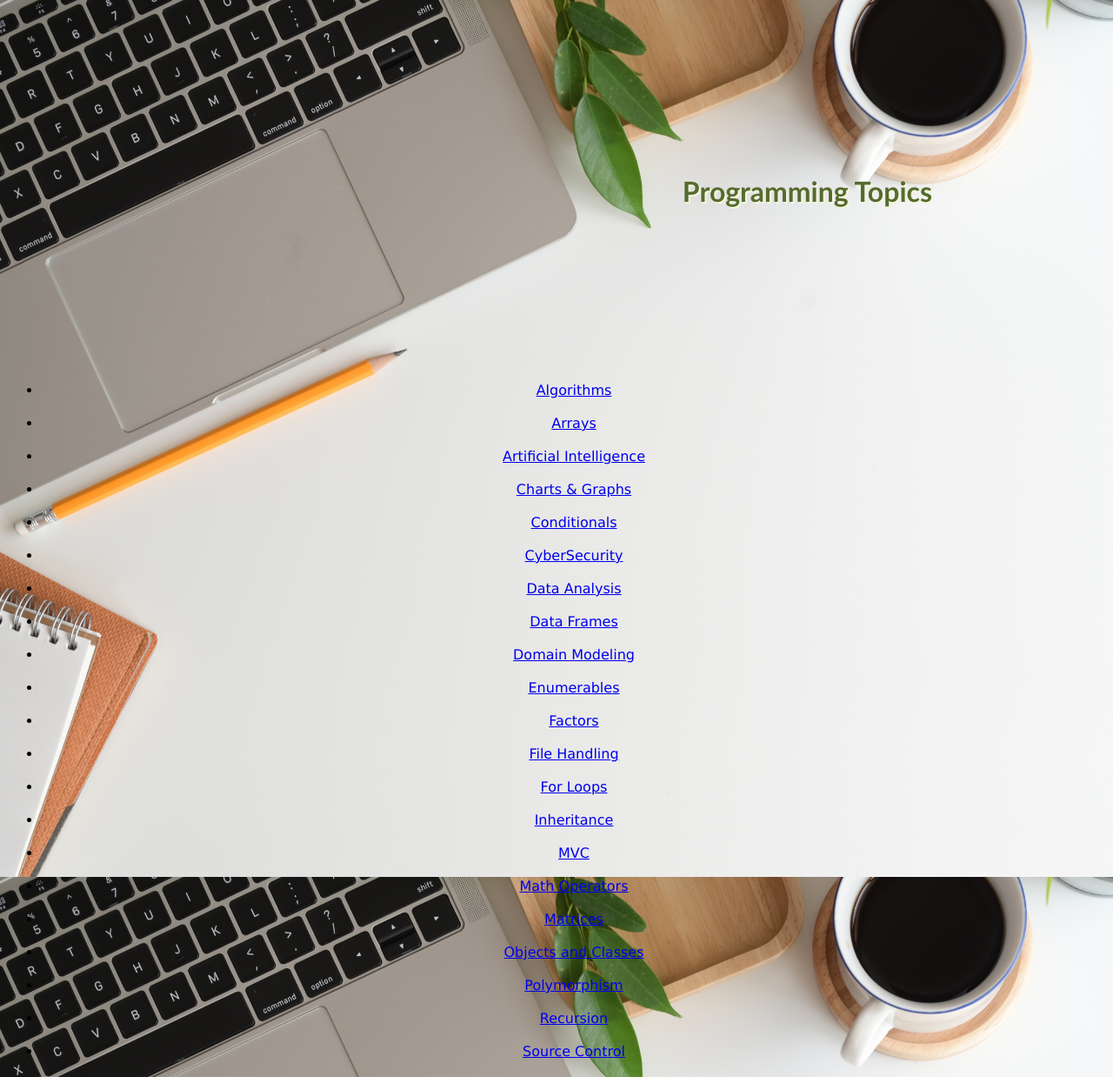
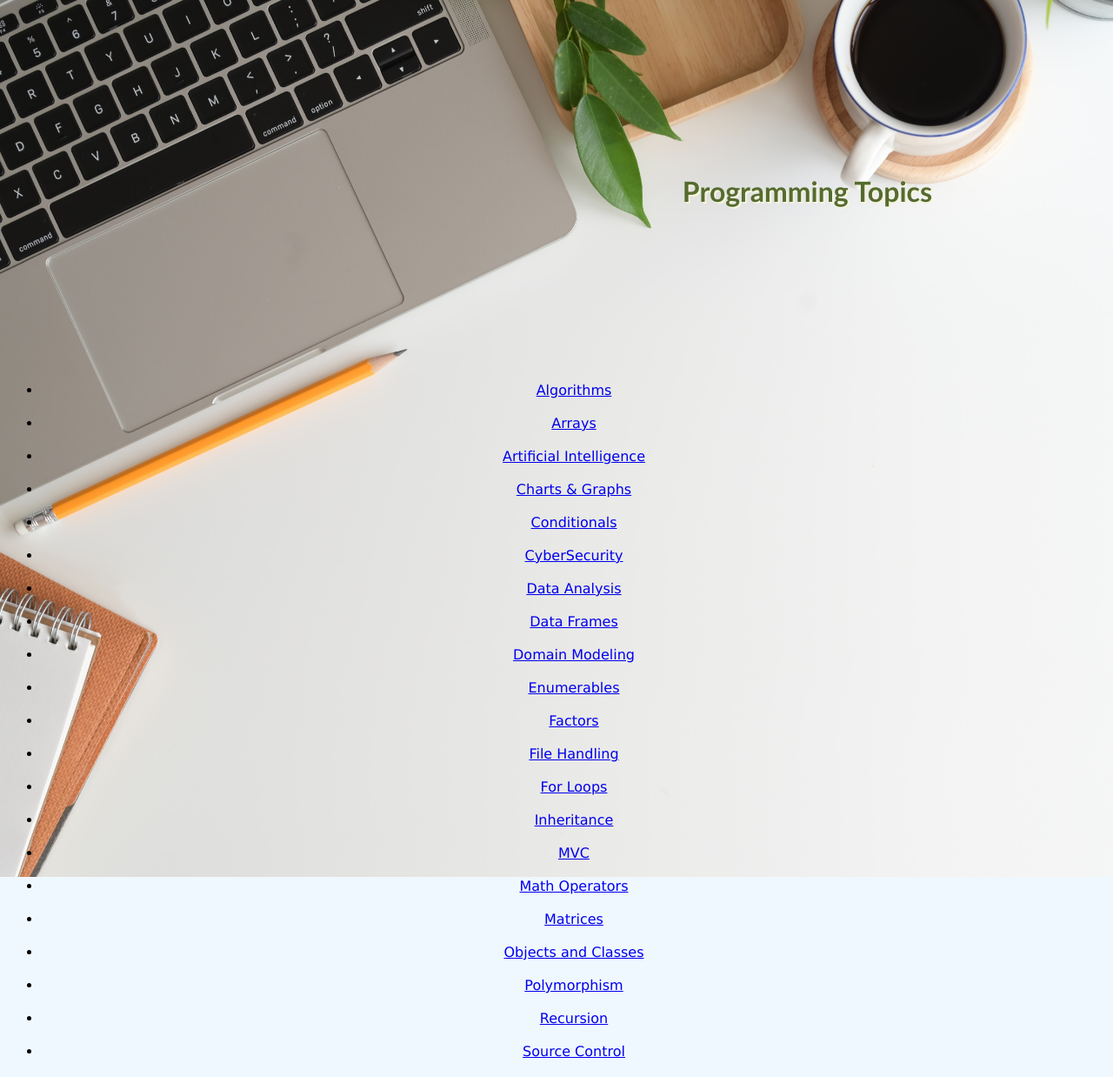
Before and after one commit to ZaQuarius15/collaborative_coding_phase_2, a Rails app: page /topics in a window 1280 px wide. Shown: the top 1238 px of the page at 87% size. Run offline with Rails 7, Linux system fonts and the light colour scheme; data comes from the database, SQL or seed files in the repository; style sheets or scripts are compiled from the project's sources; parts of the project's set-up code (start-up, migrations or seed data) failed here and were passed over.

Commit message:
removed background repeat on events index

```diff
--- a/app/assets/stylesheets/languages.scss
+++ b/app/assets/stylesheets/languages.scss
@@ -6,6 +6,7 @@ body.languages {
     background-image: image-url('laptopcoffee.jpg');
     background-size: cover;
     height: 100vh;
+    background-repeat: no-repeat;
     }
 
 .languages h1 {
--- a/app/assets/stylesheets/welcome.scss
+++ b/app/assets/stylesheets/welcome.scss
@@ -2,6 +2,7 @@ body.welcome {
     background-image: image-url('keyboard.jpg');
     background-size: cover;
     height: 100vh;
+    background-repeat: no-repeat;
   }
 
 
```
